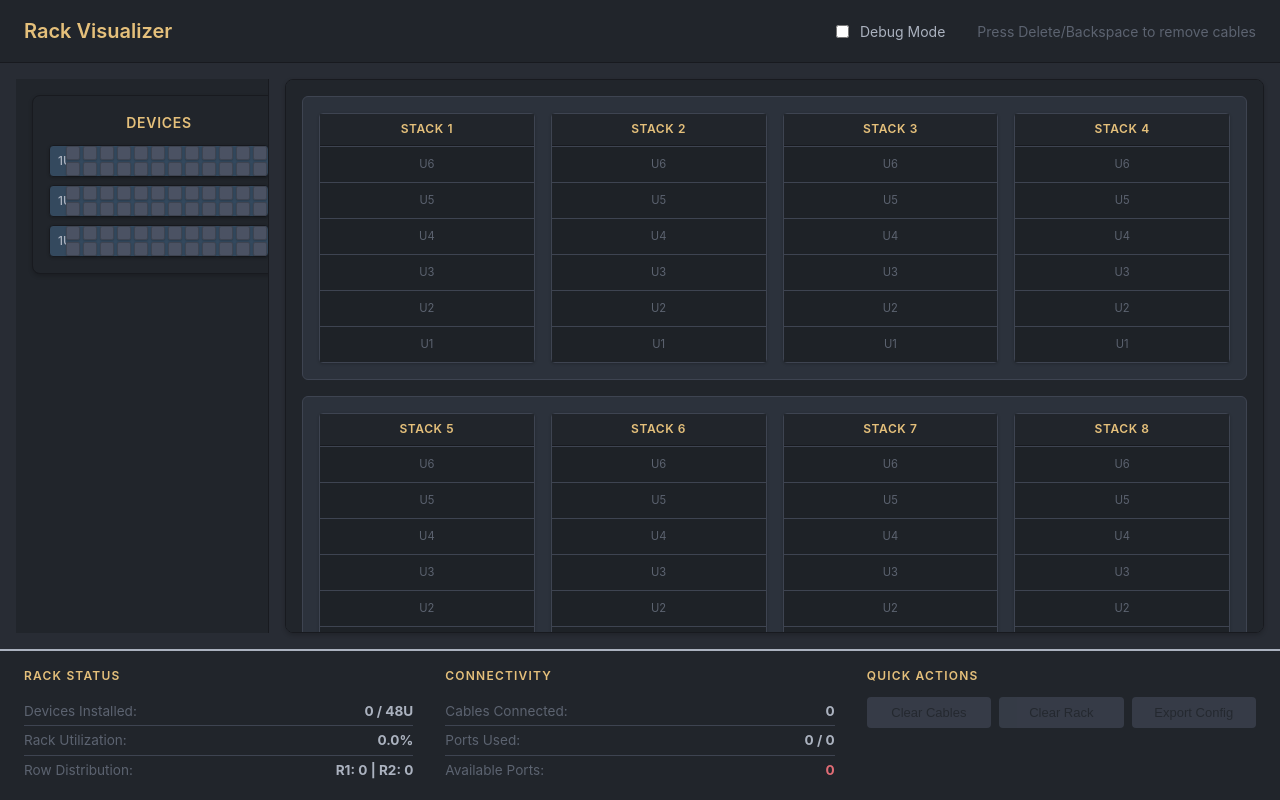
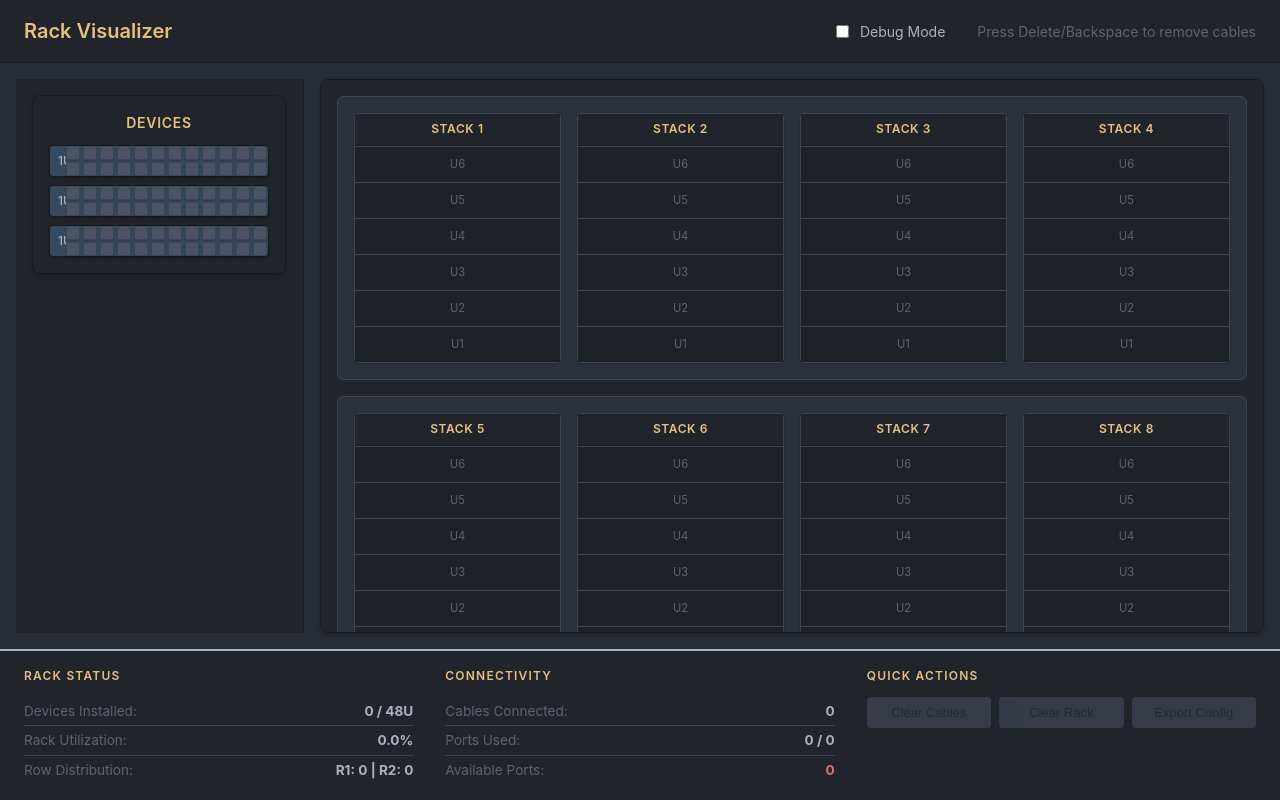
Before and after one commit to MingFei2001/rack-visualiser, a Svelte app: page / in a window 1280 px wide. Built offline with nearby package versions, Linux system fonts and the light colour scheme.

Commit message:
hey it ran just fine i guess

```diff
--- a/src/App.svelte
+++ b/src/App.svelte
@@ -750,7 +750,7 @@
     }
 
     .device-palette-wrapper {
-        width: 220px; /* Adjust as needed */
+        width: 255px; /* Adjust as needed */
         flex-shrink: 0;
         padding: 1rem; /* Consistent padding */
         background-color: #21252b; /* Match existing dark theme */
```
